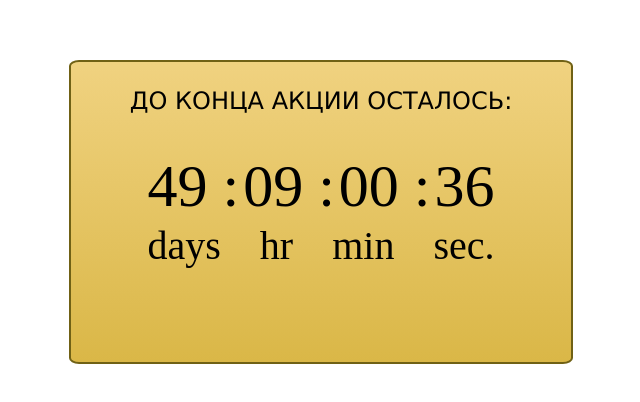
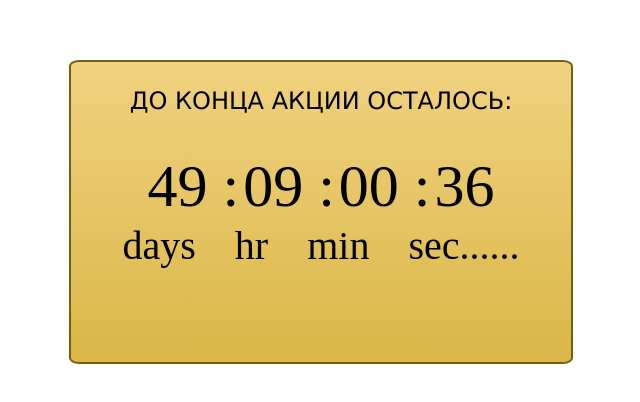
Before and after one commit to lacavalier/countsale, a plain HTML site: page index.html in a window 1280 px wide. Shown: the part 188-590 px from the top of the page, without its empty margins (319-959 px from the left). Drawn offline with Linux system fonts and the light colour scheme.

Commit message:
change1
change1

```diff
--- a/index.html
+++ b/index.html
@@ -17,7 +17,7 @@
         <div class="days1">days</div>
         <div class="hours1">hr</div>
         <div class="minutes1">min</div>
-        <div class="seconds1">sec.</div>
+        <div class="seconds1">sec......</div>
       </div>
       <script src="countrevers.js"></script>
     </div>
```
